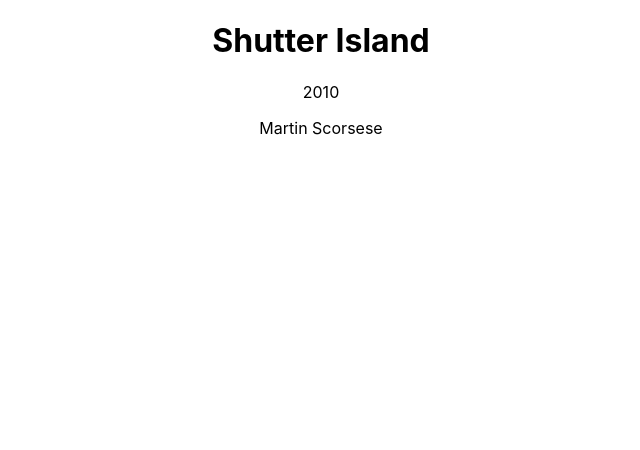
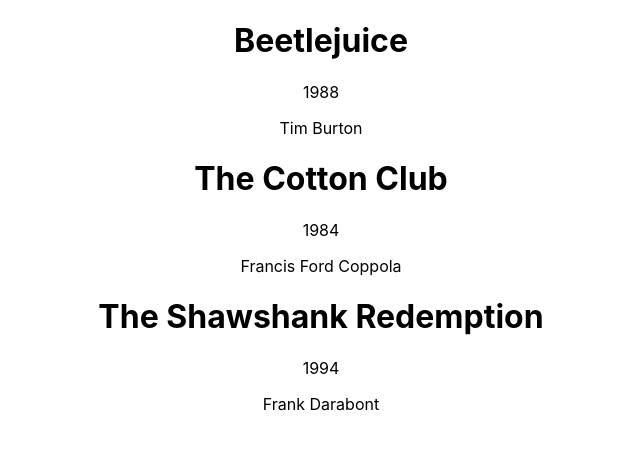
Before and after one commit to nikolina1901/movie-list, a React (Create React App) app: page / in a window 1280 px wide. Shown: the top 450 px of the page, without its empty margins (319-959 px from the left). Built offline with nearby package versions, Linux system fonts and the light colour scheme.

Commit message:
finished state/map challenge

```diff
--- /dev/null
+++ b/src/components/Data.js
@@ -0,0 +1,42 @@
+const moviesData = [
+  {
+    id: 1,
+    title: "Beetlejuice",
+    year: "1988",
+    runtime: "92",
+    genres: ["Comedy", "Fantasy"],
+    director: "Tim Burton",
+    actors: "Alec Baldwin, Geena Davis, Annie McEnroe, Maurice Page",
+    plot:
+      'A couple of recently deceased ghosts contract the services of a "bio-exorcist" in order to remove the obnoxious new owners of their house.',
+    posterUrl:
+      "https://images-na.ssl-images-amazon.com/images/M/MV5BMTUwODE3MDE0MV5BMl5BanBnXkFtZTgwNTk1MjI4MzE@._V1_SX300.jpg",
+  },
+  {
+    id: 2,
+    title: "The Cotton Club",
+    year: "1984",
+    runtime: "127",
+    genres: ["Crime", "Drama", "Music"],
+    director: "Francis Ford Coppola",
+    actors: "Richard Gere, Gregory Hines, Diane Lane, Lonette McKee",
+    plot:
+      "The Cotton Club was a famous night club in Harlem. The story follows the people that visited the club, those that ran it, and is peppered with the Jazz music that made it so famous.",
+    posterUrl:
+      "https://images-na.ssl-images-amazon.com/images/M/MV5BMTU5ODAyNzA4OV5BMl5BanBnXkFtZTcwNzYwNTIzNA@@._V1_SX300.jpg",
+  },
+  {
+    id: 3,
+    title: "The Shawshank Redemption",
+    year: "1994",
+    runtime: "142",
+    genres: ["Crime", "Drama"],
+    director: "Frank Darabont",
+    actors: "Tim Robbins, Morgan Freeman, Bob Gunton, William Sadler",
+    plot:
+      "Two imprisoned men bond over a number of years, finding solace and eventual redemption through acts of common decency.",
+    posterUrl:
+      "https://images-na.ssl-images-amazon.com/images/M/MV5BODU4MjU4NjIwNl5BMl5BanBnXkFtZTgwMDU2MjEyMDE@._V1_SX300.jpg",
+  },
+];
+export default moviesData;
--- a/src/components/MovieList.js
+++ b/src/components/MovieList.js
@@ -1,10 +1,13 @@
 import React from "react";
 import Movie from "./Movie";
-
+import moviesData from "./Data";
 function MovieList() {
+  const [movies, setMovies] = React.useState(moviesData);
   return (
     <div>
-      <Movie title="Shutter Island" year="2010" director="Martin Scorsese" />
+      {movies.map((movie) => {
+        return <Movie {...movie} />;
+      })}
     </div>
   );
 }
```
